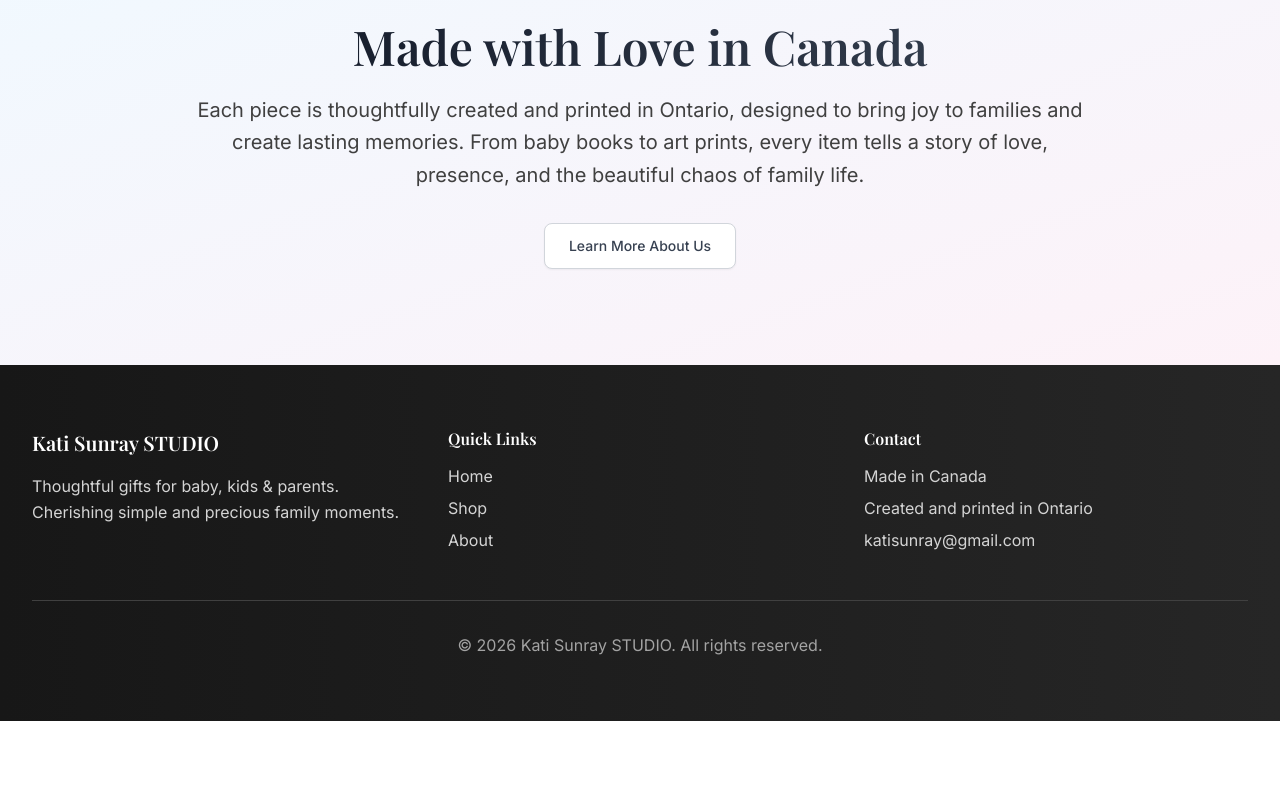
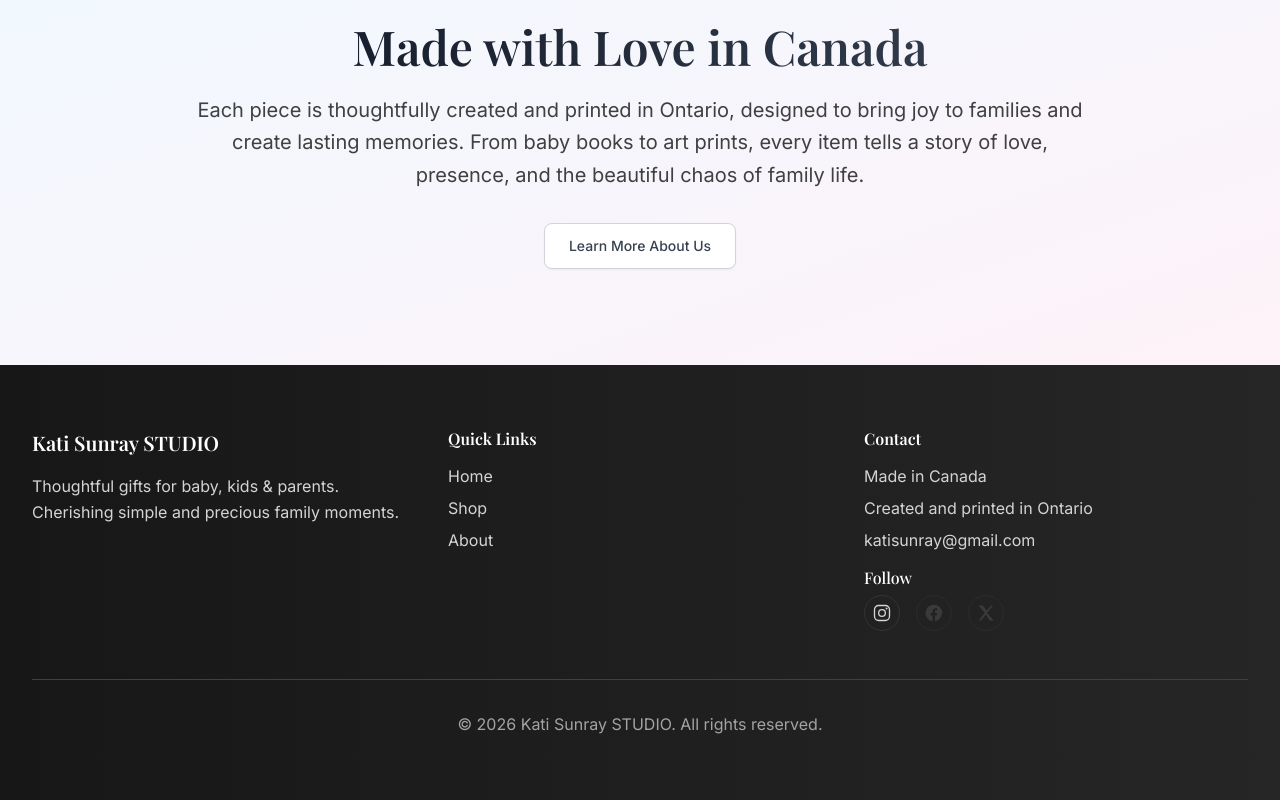
Before and after one commit to katisunray/katisunray.github.io, an Eleventy site: page src/index.njk in a window 1280 px wide. Shown: the part 1530-2330 px from the top of the page. Before the commit the page ends 2251 px from the top, so only its background shows below. Built offline with nearby package versions, Linux system fonts and the light colour scheme; Eleventy itself is replaced by a stand-in of ours; files that its build step writes are made by us from their sources.

Commit message:
Footer: add social icons (Instagram, Facebook, X) with placeholders; wire to site.author.social

```diff
--- a/src/_data/site.json
+++ b/src/_data/site.json
@@ -7,7 +7,9 @@
     "name": "Kati Sunray",
     "email": "katisunray@gmail.com",
     "social": {
-      "instagram": "kati_sunray"
+      "instagram": "kati_sunray",
+      "facebook": "",
+      "x": ""
     }
   }
 }
--- a/src/_includes/layouts/base.njk
+++ b/src/_includes/layouts/base.njk
@@ -60,6 +60,10 @@
               <p>Created and printed in Ontario</p>
               <a href="mailto:{{ site.author.email }}" class="block hover:text-white transition-colors duration-200">{{ site.author.email }}</a>
             </div>
+            <div class="mt-4 space-y-2">
+              <h5 class="font-medium">Follow</h5>
+              {% include "partials/social-icons.njk" %}
+            </div>
           </div>
         </div>
         <div class="border-t border-neutral-700 mt-12 pt-8 text-center text-neutral-400">
--- /dev/null
+++ b/src/_includes/partials/social-icons.njk
@@ -0,0 +1,47 @@
+{% set socials = site and site.author and site.author.social or {} %}
+{% set items = [
+  { "key": "instagram", "username": socials.instagram, "base": "https://instagram.com/", "label": "Instagram" },
+  { "key": "facebook",  "username": socials.facebook,  "base": "https://facebook.com/",  "label": "Facebook" },
+  { "key": "x",         "username": socials.x,         "base": "https://x.com/",         "label": "X" }
+] %}
+
+<div class="flex items-center gap-4">
+  {% for it in items %}
+    {% set enabled = it.username %}
+    {% if enabled %}
+      {% set href = it.base ~ it.username %}
+    {% else %}
+      {% set href = '#' %}
+    {% endif %}
+    {% if enabled %}
+      {% set stateClass = 'text-neutral-300 hover:text-white hover:border-neutral-400' %}
+    {% else %}
+      {% set stateClass = 'text-neutral-500/60 cursor-not-allowed opacity-50' %}
+    {% endif %}
+    <a
+      href="{{ href }}"
+      {% if not enabled %}aria-disabled="true" title="{{ it.label }} (coming soon)"{% else %}title="{{ it.label }}"{% endif %}
+      class="inline-flex items-center justify-center w-9 h-9 rounded-full border border-neutral-600/40 {{ stateClass }} transition-colors"
+      {% if enabled %}rel="noopener noreferrer" target="_blank"{% endif %}
+    >
+      {% if it.key == 'instagram' %}
+        <svg viewBox="0 0 24 24" fill="none" stroke="currentColor" stroke-width="1.6" class="w-5 h-5">
+          <rect x="3" y="3" width="18" height="18" rx="5" ry="5"></rect>
+          <circle cx="12" cy="12" r="4"></circle>
+          <circle cx="17.5" cy="6.5" r="1.2" fill="currentColor" stroke="none"></circle>
+        </svg>
+      {% elseif it.key == 'facebook' %}
+        <svg viewBox="0 0 24 24" fill="currentColor" class="w-5 h-5">
+          <path d="M22 12.07C22 6.48 17.52 2 11.93 2 6.34 2 1.86 6.48 1.86 12.07c0 4.98 3.64 9.11 8.4 9.93v-7.02H7.9v-2.91h2.36V9.86c0-2.33 1.39-3.62 3.52-3.62 1.02 0 2.1.18 2.1.18v2.3h-1.18c-1.17 0-1.53.73-1.53 1.48v1.77h2.61l-.42 2.91h-2.19V22c4.76-.82 8.4-4.95 8.4-9.93z"/>
+        </svg>
+      {% else %}
+        <svg viewBox="0 0 24 24" fill="currentColor" class="w-5 h-5">
+          <path d="M3 3l7.5 8.7L3.5 21h2.4l6-6.8 4.8 6.8H21l-7.8-8.9L20.5 3h-2.4l-5.5 6.2L8.3 3H3z"/>
+        </svg>
+      {% endif %}
+    </a>
+  {% endfor %}
+  {% if not (items | selectattr('url') | list | length) %}
+    <span class="sr-only">Social links coming soon</span>
+  {% endif %}
+</div>
```
